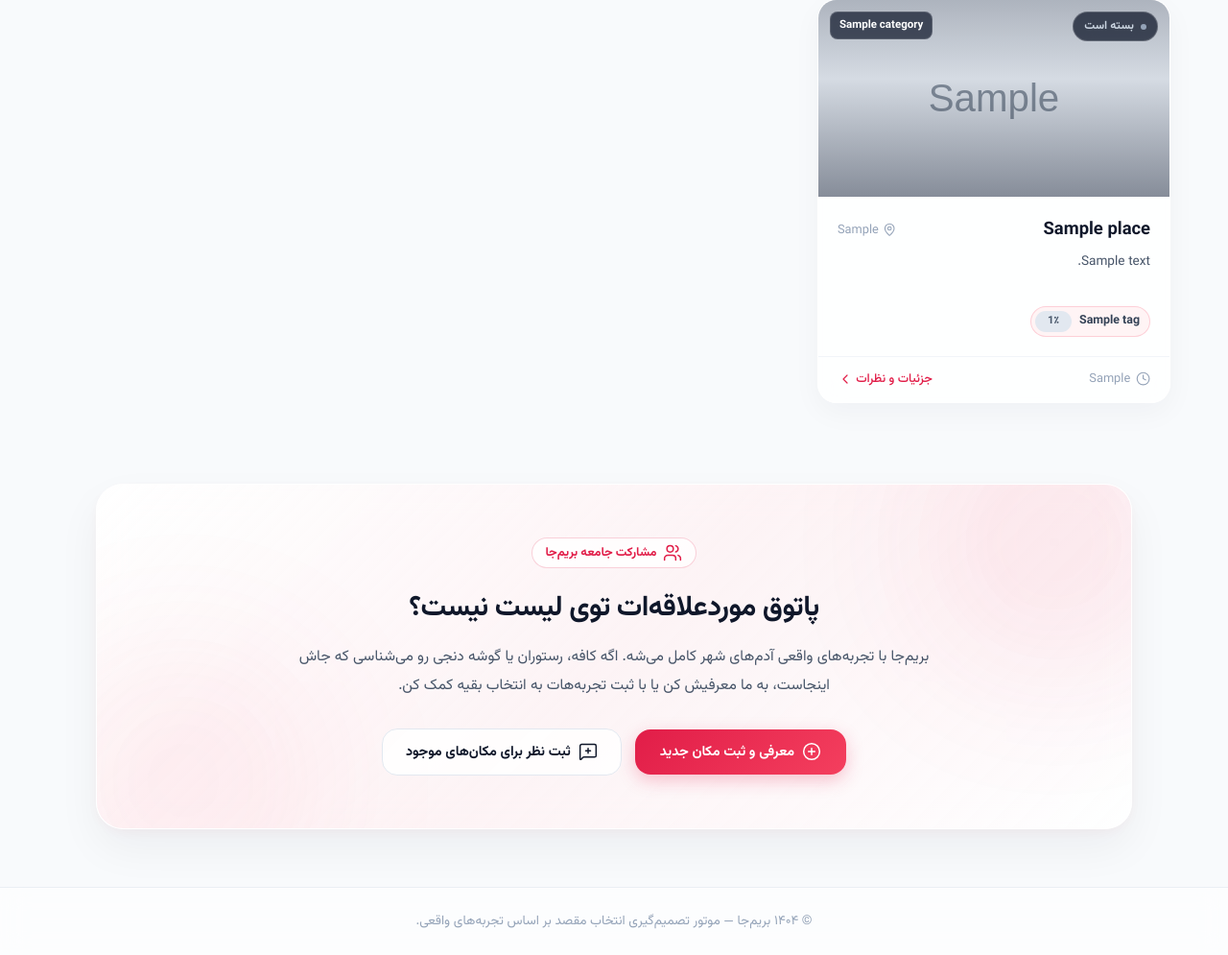
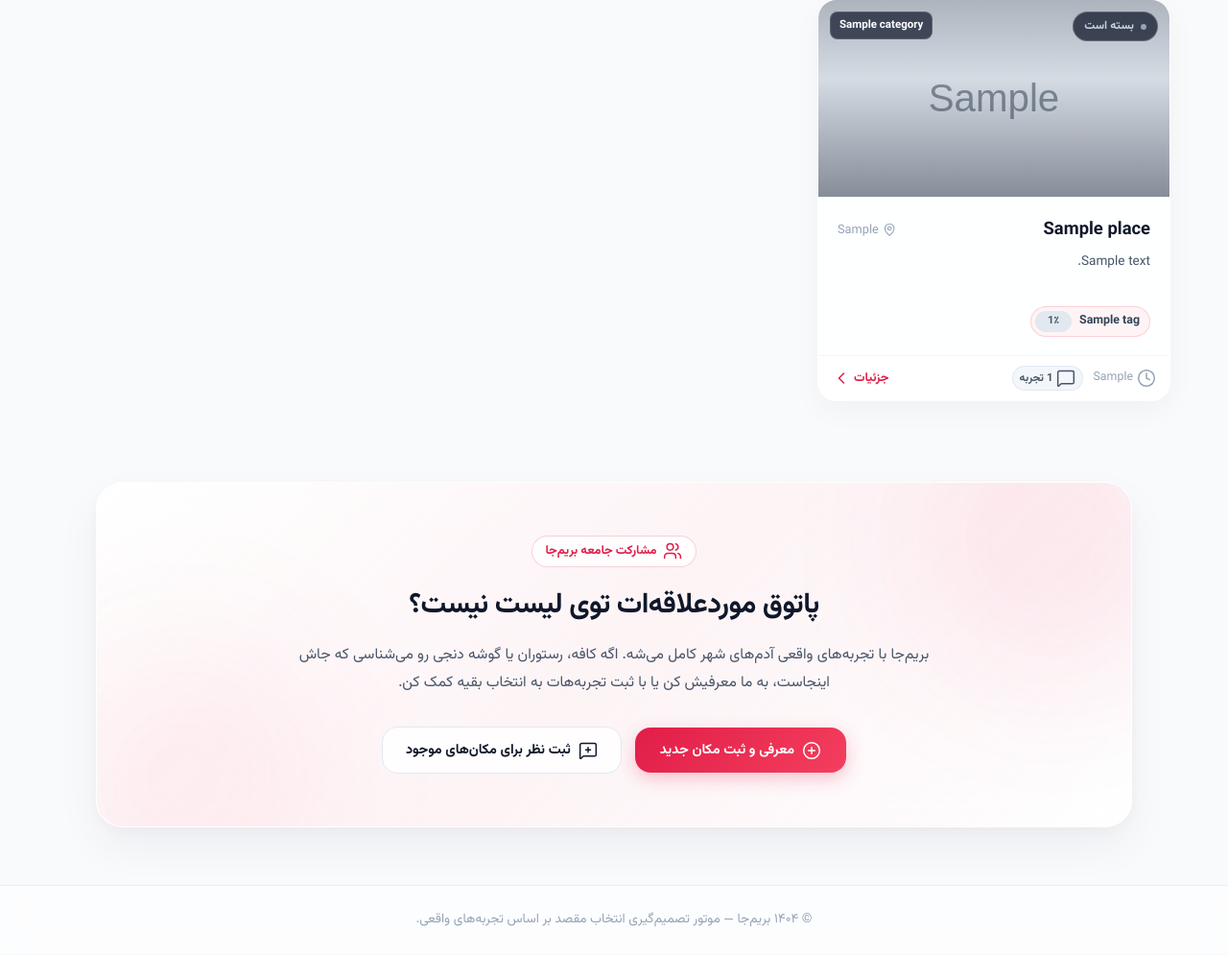
Before and after one commit to masterranktech/berimja, a Django app: a page that uses templates/includes/place_card.html in a window 1280 px wide. Shown: the part 1976-2971 px from the top of the page at 96% size. After the commit the page ends 2942 px from the top, so only its background shows below. Run offline with Django 5.2, Linux system fonts and the light colour scheme; tables that the repository leaves empty hold one stand-in row (values such as "Sample post"); grey boxes marked "Sample" are stand-in pictures.

Commit message:
place comments now showing on the cards at home page

```diff
--- a/apps/places/views_web.py
+++ b/apps/places/views_web.py
@@ -27,6 +27,8 @@ def home_page_view(request):
         'categories',
         'place_tags__tag',
         'images'
+    ).annotate(
+        total_reviews_count=Count('reviews', filter=Q(reviews__status='APPROVED'))
     )
 
     # ۳. اعمال فیلتر سطح قیمت بر اساس تگ‌های معنایی مدل
--- a/static/css/home.css
+++ b/static/css/home.css
@@ -1399,39 +1399,85 @@
   transform: translateX(-3px);
 }
 
-/* فوتر کارت */
+/* ==========================================================================
+   فوتر کارت مکان (ساعت کاری + بج تعداد نظرات)
+   ========================================================================== */
+
 .card-footer {
-  padding: 0.85rem 1.25rem;
-  border-top: 1px solid var(--border-light);
+  padding: 10px 14px;
+  border-top: 1px solid rgba(241, 245, 249, 0.9);
   display: flex;
   justify-content: space-between;
   align-items: center;
-  font-size: 0.8rem;
+  font-size: 0.775rem;
+  background: rgba(255, 255, 255, 0.5);
+}
+
+.card-meta-group {
+  display: flex;
+  align-items: center;
+  gap: 10px;
+  flex-wrap: wrap;
 }
 
 .card-hours {
-  display: flex;
-  align-items: center;
-  gap: 0.35rem;
+  display: inline-flex;
+  align-items: center;
+  gap: 4px;
   color: var(--text-muted);
 }
 
-.card-hours .lucide {
-  width: 0.95rem;
-  height: 0.95rem;
+.card-hours i {
+  width: 13px;
+  height: 13px;
+  color: var(--text-secondary);
+}
+
+/* بج شیک تعداد نظرات و تجربیات */
+.card-reviews-count {
+  display: inline-flex;
+  align-items: center;
+  gap: 4px;
+  padding: 2px 7px;
+  background-color: rgba(241, 245, 249, 0.85);
+  border: 1px solid rgba(226, 232, 240, 0.9);
+  border-radius: var(--radius-full);
+  color: var(--text-secondary);
+  font-weight: 600;
+  font-size: 0.72rem;
+  transition: all 0.2s ease;
+}
+
+.card-reviews-count i {
+  width: 12px;
+  height: 12px;
+  color: var(--color-primary);
+}
+
+.place-card:hover .card-reviews-count {
+  background-color: rgba(255, 241, 242, 0.9);
+  border-color: rgba(225, 29, 72, 0.25);
+  color: var(--color-primary);
 }
 
 .card-action-link {
   display: inline-flex;
   align-items: center;
-  gap: 0.2rem;
-  font-weight: 500;
+  gap: 3px;
+  font-weight: 600;
+  font-size: 0.8rem;
   color: var(--color-primary);
-}
-
-.card-action-link .lucide {
-  width: 1rem;
-  height: 1rem;
+  text-decoration: none;
+  transition: gap 0.2s ease;
+}
+
+.card-action-link:hover {
+  gap: 6px;
+}
+
+.card-action-link i {
+  width: 14px;
+  height: 14px;
 }
 
 /* ==========================================================================
--- a/templates/includes/place_card.html
+++ b/templates/includes/place_card.html
@@ -58,14 +58,32 @@
     </div>
   </div>
 
-  <!-- فوتر کارت -->
+  <!-- فوتر کارت (ساعت کاری، آمار بازخورد و لینک جزئیات) -->
   <div class="card-footer">
-    <div class="card-hours">
-      <i data-lucide="clock"></i>
-      <span>{{ place.working_hours|default:"ساعات کاری نامشخص" }}</span>
+    <div class="card-meta-group">
+      <!-- ساعت کاری -->
+      <div class="card-hours" title="ساعات کاری">
+        <i data-lucide="clock"></i>
+        <span>{{ place.working_hours|default:"نامشخص" }}</span>
+      </div>
+
+      <!-- بج تعداد نظرات و تجربیات ثبت‌شده -->
+      <div class="card-reviews-count" title="تعداد تجربیات ثبت‌شده کاربران">
+        <i data-lucide="message-square"></i>
+        <span>
+          {% if place.total_reviews_count is not None %}
+            {{ place.total_reviews_count }}
+          {% else %}
+            {{ place.reviews.count }}
+          {% endif %}
+          تجربه
+        </span>
+      </div>
     </div>
+
+    <!-- دکمه مشاهده و جزئیات -->
     <a href="{% url 'places_web:place_detail' place.id %}" class="card-action-link">
-      <span>جزئیات و نظرات</span>
+      <span>جزئیات</span>
       <i data-lucide="chevron-left"></i>
     </a>
   </div>
```
